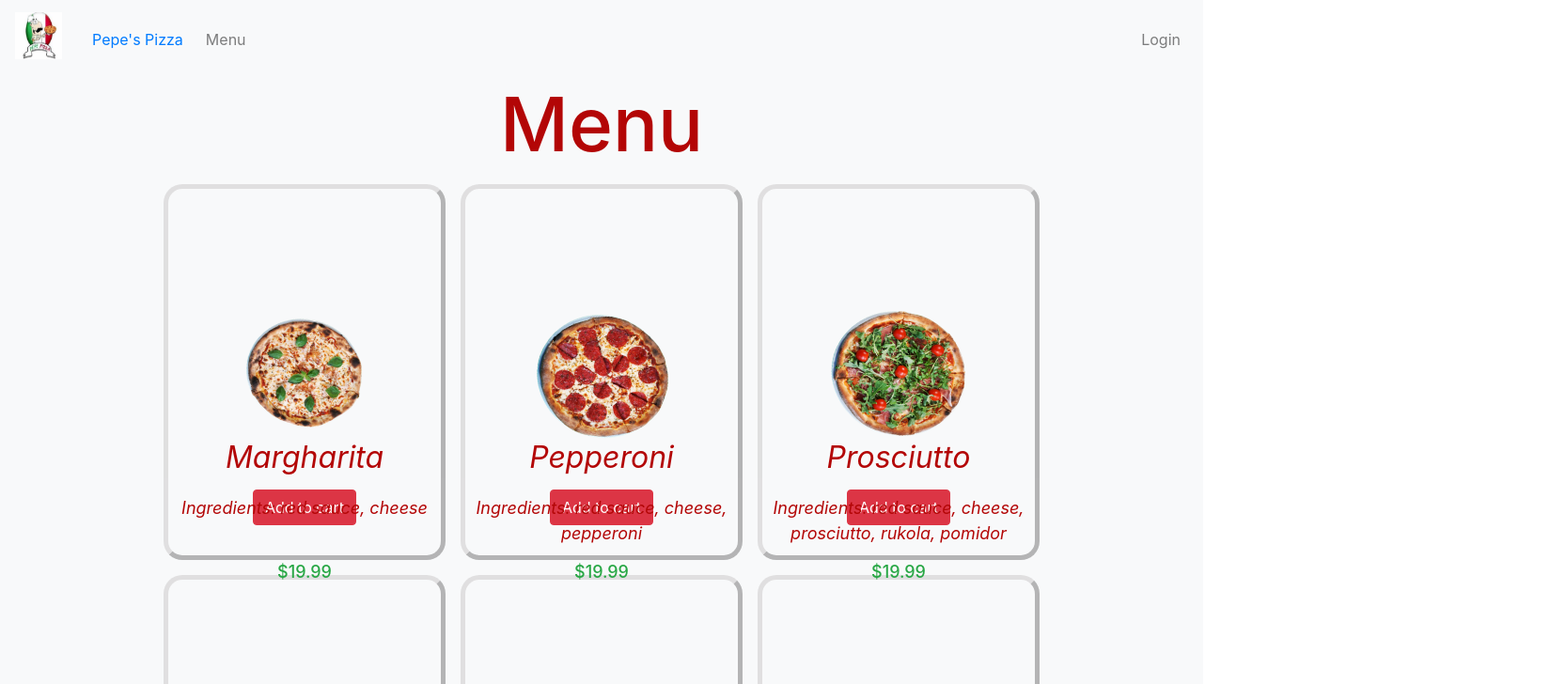
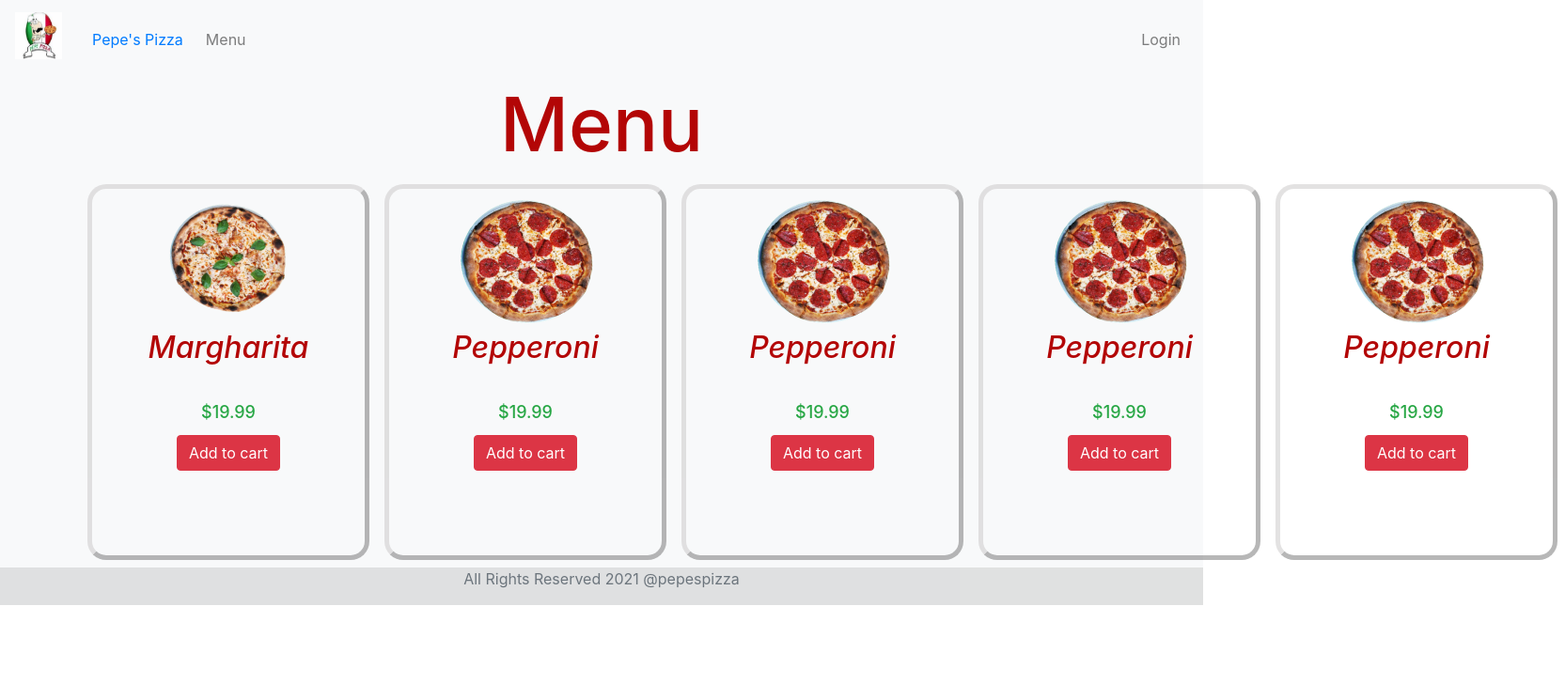
Before and after one commit to piotrszmurlo/pizza-app, a React (Create React App) app in the folder react/: page /menu in a window 1280 px wide. Shown: the top 728 px of the page at 94% size, 1665 px wide, since content can reach past the window. Built offline with nearby package versions, Linux system fonts and the light colour scheme.

Commit message:
ruchy z menu

```diff
--- /dev/null
+++ b/react/src/api/pizza/MenuDataService.js
@@ -0,0 +1,9 @@
+import axios from 'axios'
+
+
+class MenuDataService {
+  retrieveAllProducts(){
+    return axios.get('http://localhost:8080/menu')
+  }
+}
+export default new MenuDataService
--- a/react/src/components/MenuComponent.jsx
+++ b/react/src/components/MenuComponent.jsx
@@ -3,7 +3,28 @@ import margharita from './images/margharita.png'
 import pepperoni from './images/pepperoni.png'
 import prosciutto from './images/prosciutto.png'
 import ProductCard from './ProductCard.jsx'
+import MenuDataService from '../api/pizza/MenuDataService.js'
 class MenuComponent extends Component {
+  constructor(props){
+    super(props)
+    this.state = {
+      products :
+      [
+        {id: 1, product: 'Margharita', quantity: 2, price: 19.99, img_src: margharita},
+        {id: 2, product: 'Pepperoni', quantity: 1, price: 19.99, img_src: pepperoni},
+        {id: 3, product: 'Pepperoni3', quantity: 1, price: 19.99, img_src: pepperoni},
+        {id: 4, product: 'Pepperoni', quantity: 1, price: 19.99, img_src: pepperoni},
+        {id: 5, product: 'Pepperoni', quantity: 1, price: 19.99, img_src: pepperoni},
+        {id: 6, product: 'Pepperoni', quantity: 1, price: 19.99, img_src: pepperoni},
+        {id: 7, product: 'Pepperoni', quantity: 1, price: 19.99, img_src: pepperoni}
+      ]
+    }
+  }
+
+  componentDidMount(){
+
+  }
+
   render() {
     return(
       <div className="container">
@@ -11,7 +32,11 @@ class MenuComponent extends Component {
       <center>
       <table  cellPadding="8" cellSpacing="0" colSpan="3" width="150" height="150">
       <tbody>
-      <tr>
+        {this.state.products.map(
+          product =>
+          product.id%3 != 0 && <td><ProductCard id={product.id} name={product.product} picture={product.img_src} price={product.price}></ProductCard></td>
+          )}
+      {/* <tr>
         <td><ProductCard id={1} name='Margharita' ingredients='red sauce, cheese' picture={margharita} price="20"></ProductCard></td>
         <td><ProductCard id={2} name='Pepperoni' ingredients='red sauce, cheese, pepperoni' picture={pepperoni} price="20"></ProductCard></td>
         <td><ProductCard id={3} name='Prosciutto' ingredients='red sauce, cheese, prosciutto, rukola, pomidor' picture={prosciutto} price="20"></ProductCard></td>
@@ -25,7 +50,7 @@ class MenuComponent extends Component {
       <td><ProductCard id={1} name='Margharita' ingredients='red sauce, cheese' picture={margharita} price="20"></ProductCard></td>
         <td><ProductCard id={2} name='Pepperoni' ingredients='red sauce, cheese, pepperoni' picture={pepperoni} price="20"></ProductCard></td>
         <td><ProductCard id={3} name='Prosciutto' ingredients='red sauce, cheese, prosciutto, rukola, pomidor' picture={prosciutto} price="20"></ProductCard></td>
-      </tr>
+      </tr> */}
       </tbody>
       </table>
       </center>
--- a/react/src/components/ProductCard.jsx
+++ b/react/src/components/ProductCard.jsx
@@ -9,17 +9,12 @@ class ProductCard extends Component {
   render() {
     return(
       <div className="productcard">
-          <div className='menu-button'>
+        <div className='product-card-indd'>
+          <img src={this.props.picture} className='picture' alt='pizza'></img>
+        </div>
+          <h1 className='name'>{this.props.name}</h1>
+            <h1 className="price text-success mt-4">$19.99</h1>
             <button className="btn btn-danger" onClick={BasketComponent.addToBasket} value={[this.props.id, this.props.picture]}>Add to cart</button>
-            <h1 className="price text-success mt-4">$19.99</h1>
-          </div>
-        <div className='product-card-in'>
-          <img src={this.props.picture} className='picture' alt='pizza' ></img>
-        </div>
-          <div>
-          <p className='name'>{this.props.name}</p>
-          <p className='ingredients'>Ingredients: {this.props.ingredients}</p>
-          </div>
       </div>
     )
   }
```
Also changed, not shown: react/src/App.js (line endings or trailing spaces).
